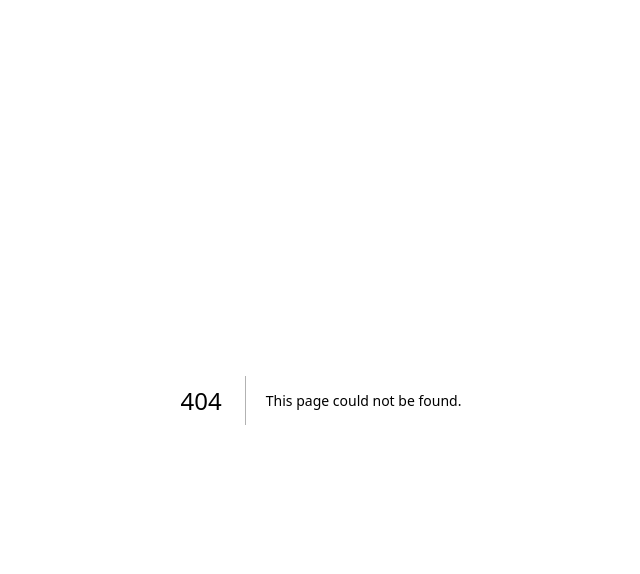
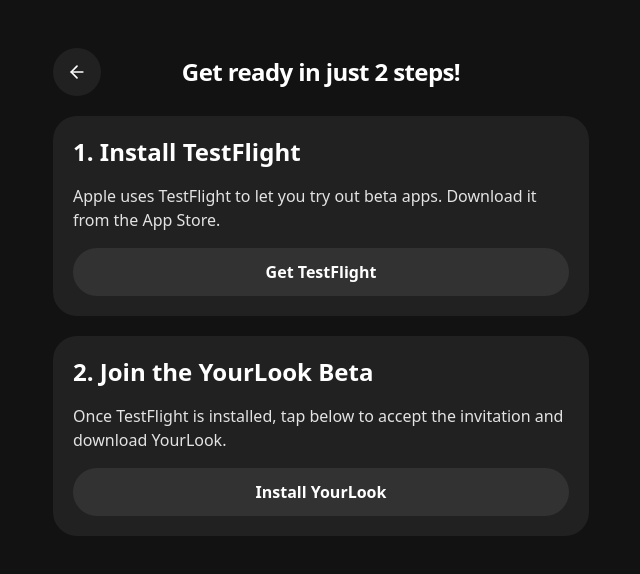
Before and after one commit to Cheese-intelligence/yourlook-website, a Next.js app: page /beta/ios-tutorial in a window 1280 px wide. Before the commit this address had no page. Shown: the top 574 px of the page, without its empty margins (319-959 px from the left). Built offline with nearby package versions, Linux system fonts and the light colour scheme.

Commit message:
ios guide

```diff
--- a/app/beta/BetaContent.tsx
+++ b/app/beta/BetaContent.tsx
@@ -7,11 +7,7 @@
 import H1 from "../components/H1";
 import P from "../components/P";
 import PillCard from "../components/PillCard";
-
-const QR_INSTALL_URL = "https://yourlook.app/beta";
-const TESTFLIGHT_URL = "https://testflight.apple.com/join/J6Gj3yUg";
-const ANDROID_APK_URL =
-  "https://drive.google.com/file/d/1xL5FZuNlZ1_GNxG4r2NzrP83-DDwUemL/view?usp=sharing";
+import { ANDROID_APK_URL, QR_INSTALL_URL } from "./beta-constants";
 
 type DeviceType = "APPLE" | "ANDROID" | "DESKTOP" | "UNKNOWN";
 
@@ -59,7 +55,7 @@
         <P colour="secondary">Install preview build here:</P>
 
         <div className="grid gap-2 w-full">
-          <Link href={TESTFLIGHT_URL} className="flex-1 w-full">
+          <Link href={"/beta/ios-tutorial"} className="flex-1 w-full">
             <Button
               variant={device === "APPLE" ? "fancy" : "tertiary"}
               className="w-full"
--- /dev/null
+++ b/app/beta/beta-constants.ts
@@ -0,0 +1,8 @@
+export const QR_INSTALL_URL = "https://yourlook.app/beta";
+export const TESTFLIGHT_URL = "https://testflight.apple.com/join/J6Gj3yUg";
+export const APP_TESTFLIGHT_URL =
+  "itms-beta://testflight.apple.com/join/J6Gj3yUg";
+export const INSTALL_TESTFLIGHT_URL =
+  "https://apps.apple.com/us/app/testflight/id899247664?mt=8";
+export const ANDROID_APK_URL =
+  "https://drive.google.com/file/d/1xL5FZuNlZ1_GNxG4r2NzrP83-DDwUemL/view?usp=sharing";
--- /dev/null
+++ b/app/beta/ios-tutorial/IosTutorialContent.tsx
@@ -0,0 +1,104 @@
+"use client";
+
+import Button from "@/app/components/Button";
+import H1 from "@/app/components/H1";
+import H2 from "@/app/components/H2";
+import P from "@/app/components/P";
+import PillCard from "@/app/components/PillCard";
+import { ArrowLeft } from "lucide-react";
+import Link from "next/link";
+import { useEffect, useState } from "react";
+import { APP_TESTFLIGHT_URL, INSTALL_TESTFLIGHT_URL } from "../beta-constants";
+
+const QR_INSTALL_URL = "https://yourlook.app/beta";
+const TESTFLIGHT_URL = "https://testflight.apple.com/join/J6Gj3yUg";
+const ANDROID_APK_URL =
+  "https://drive.google.com/file/d/1xL5FZuNlZ1_GNxG4r2NzrP83-DDwUemL/view?usp=sharing";
+
+type DeviceType = "APPLE" | "ANDROID" | "DESKTOP" | "UNKNOWN";
+
+function detectDevice(): DeviceType {
+  const ua = navigator.userAgent;
+  const isIOS =
+    /iPhone|iPad|iPod/i.test(ua) ||
+    (navigator.platform === "MacIntel" && navigator.maxTouchPoints > 1);
+  const isAndroid = /Android/i.test(ua);
+  const isDesktop = /Windows|Macintosh|Linux/i.test(ua) && !isIOS && !isAndroid;
+
+  if (isIOS) return "APPLE";
+  if (isAndroid) return "ANDROID";
+  if (isDesktop) return "DESKTOP";
+  return "UNKNOWN";
+}
+
+export default function IosTutorialContent() {
+  const [device, setDevice] = useState<DeviceType>("UNKNOWN");
+
+  useEffect(() => {
+    requestAnimationFrame(() => {
+      setDevice(detectDevice());
+    });
+  }, []);
+
+  return (
+    <main className="mx-auto max-w-xl w-full p-5 py-12 space-y-5">
+      {/* <div className="bg-white p-3 rounded-xl w-46 h-46 shadow-md flex items-center justify-center shrink-0">
+        <QRCodeSVG
+          value={QR_INSTALL_URL}
+          size={160}
+          width={160}
+          height={160}
+          bgColor="#FFFFFF"
+          fgColor="#000000"
+          level="L"
+          className="w-40 h-40 block"
+        />
+      </div> */}
+
+      <div className="w-full grid grid-cols-[44px_1fr_44px] items-center">
+        <Link href={"/beta/"}>
+          <Button size="icon" variant="secondary" icon={ArrowLeft} />
+        </Link>
+
+        <H1 className="text-2xl tracking-tight text-center">
+          Get ready in just 2 steps!
+        </H1>
+
+        {/* Spacer to keep the H1 centered */}
+        <div className="w-[44px]" aria-hidden="true" />
+      </div>
+
+      <PillCard className="grid gap-4">
+        <H2>1. Install TestFlight</H2>
+        <P colour="secondary">
+          Apple uses TestFlight to let you try out beta apps. Download it from
+          the App Store.
+        </P>
+        <Link href={INSTALL_TESTFLIGHT_URL} className="flex-1 w-full">
+          <Button
+            variant={device === "ANDROID" ? "fancy" : "tertiary"}
+            className="w-full"
+          >
+            Get TestFlight
+          </Button>
+        </Link>
+      </PillCard>
+
+      <PillCard className="grid gap-4">
+        <H2>2. Join the YourLook Beta</H2>
+        <P colour="secondary">
+          Once TestFlight is installed, tap below to accept the invitation and
+          download YourLook.
+        </P>
+        <Link href={APP_TESTFLIGHT_URL} className="flex-1 w-full">
+          <Button
+            variant={device === "ANDROID" ? "fancy" : "tertiary"}
+            className="w-full"
+          >
+            Install YourLook
+          </Button>
+        </Link>
+      </PillCard>
+    </main>
+  );
+}
--- /dev/null
+++ b/app/beta/ios-tutorial/page.tsx
@@ -0,0 +1,11 @@
+import type { Metadata } from "next";
+import IosTutorialContent from "./IosTutorialContent";
+
+export const metadata: Metadata = {
+  title: "YourLook Beta Build - iOS",
+  description: "Info on how to install on iOS.",
+};
+
+export default function IosTutorialPage() {
+  return <IosTutorialContent />;
+}
--- a/package.json
+++ b/package.json
@@ -11,6 +11,7 @@
   "dependencies": {
     "class-variance-authority": "^0.7.1",
     "clsx": "^2.1.1",
+    "lucide-react": "^1.32.0",
     "next": "16.2.1",
     "qrcode.react": "^4.2.0",
     "react": "19.2.4",
```
Also changed, not shown: 1 other file (tests, documents, lock files or other folders).
